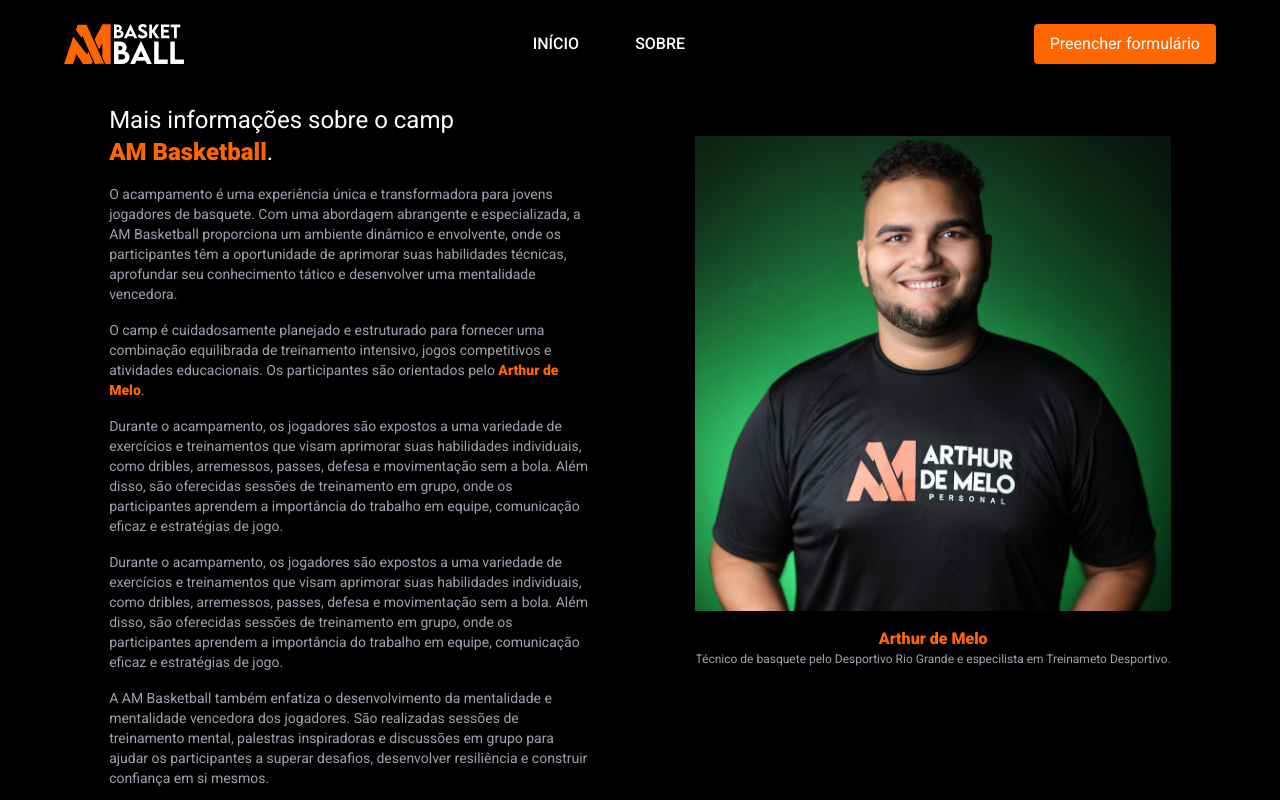
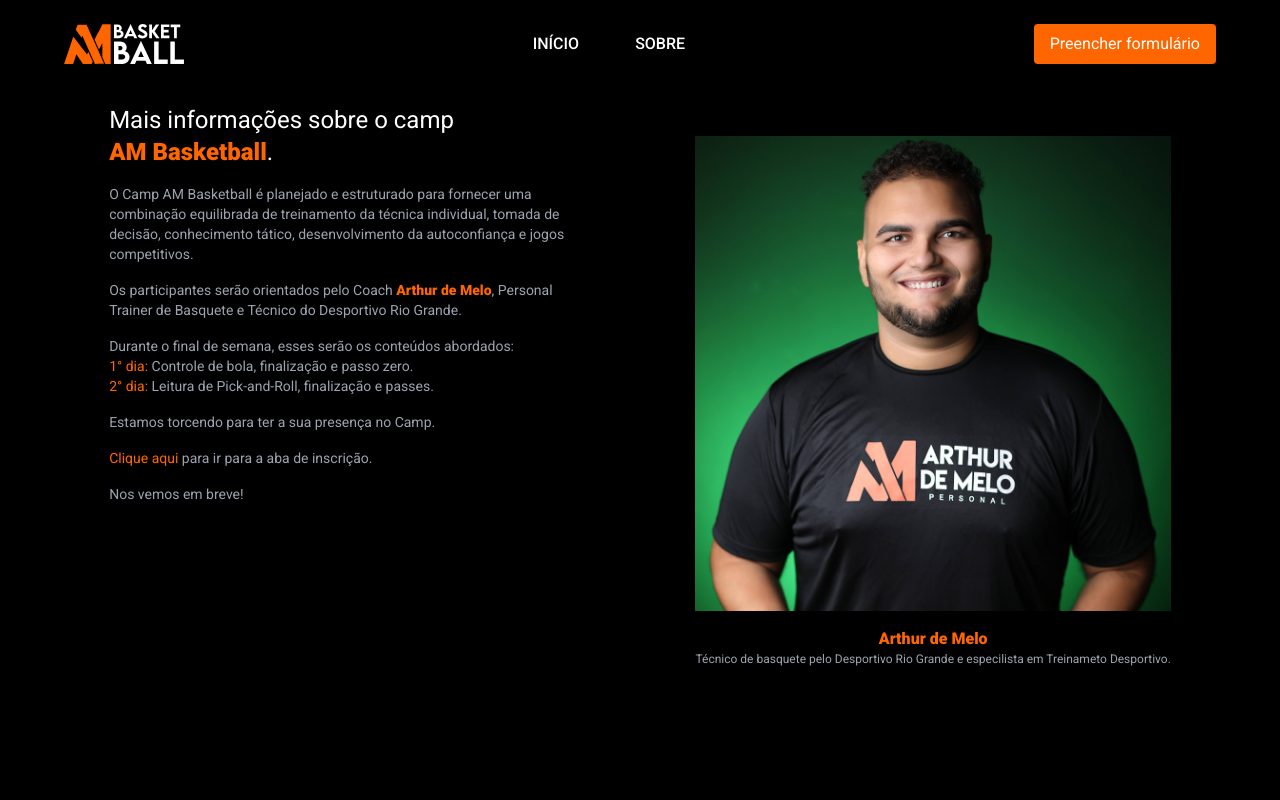
Before and after one commit to natanhermes/ambasketball, a Next.js app: page /about in a window 1280 px wide. Shown: the top 800 px of the page. Built offline with nearby package versions, Linux system fonts and the light colour scheme.

Commit message:
style: change site info data

```diff
--- a/src/components/homepage/AboutContainer.tsx
+++ b/src/components/homepage/AboutContainer.tsx
@@ -1,5 +1,6 @@
 import Image from 'next/image';
 import iamtudao from '../../../public/images/am-team/am-team-8.jpg';
+import Link from 'next/link';
 
 export function AboutContainer() {
   return (
@@ -18,20 +19,15 @@
               .
             </span>
           </p>
-
           <p className="text-base md:text-sm lg:max-w-[30rem] text-gray-400">
-            O acampamento é uma experiência única e transformadora para jovens
-            jogadores de basquete. Com uma abordagem abrangente e especializada,
-            a AM Basketball proporciona um ambiente dinâmico e envolvente, onde
-            os participantes têm a oportunidade de aprimorar suas habilidades
-            técnicas, aprofundar seu conhecimento tático e desenvolver uma
-            mentalidade vencedora.
+            O Camp AM Basketball é planejado e estruturado para fornecer uma
+            combinação equilibrada de treinamento da técnica individual, tomada
+            de decisão, conhecimento tático, desenvolvimento da autoconfiança e
+            jogos competitivos.
           </p>
 
           <p className="text-base md:text-sm lg:max-w-[30rem] text-gray-400">
-            O camp é cuidadosamente planejado e estruturado para fornecer uma
-            combinação equilibrada de treinamento intensivo, jogos competitivos
-            e atividades educacionais. Os participantes são orientados pelo{' '}
+            Os participantes serão orientados pelo Coach{' '}
             <a
               href="https://www.instagram.com/iamtudao"
               target="_blank"
@@ -40,34 +36,31 @@
               <span className="text-primary cursor-pointer">
                 <b>Arthur de Melo</b>
               </span>
-              .
             </a>
+            , Personal Trainer de Basquete e Técnico do Desportivo Rio Grande.
           </p>
 
           <p className="text-base md:text-sm lg:max-w-[30rem] text-gray-400">
-            Durante o acampamento, os jogadores são expostos a uma variedade de
-            exercícios e treinamentos que visam aprimorar suas habilidades
-            individuais, como dribles, arremessos, passes, defesa e movimentação
-            sem a bola. Além disso, são oferecidas sessões de treinamento em
-            grupo, onde os participantes aprendem a importância do trabalho em
-            equipe, comunicação eficaz e estratégias de jogo.
+            Durante o final de semana, esses serão os conteúdos abordados:
+            <br />
+            <span className="text-primary">1° dia:</span> Controle de bola,
+            finalização e passo zero.
+            <br />
+            <span className="text-primary">2° dia:</span> Leitura de
+            Pick-and-Roll, finalização e passes.
           </p>
 
           <p className="text-base md:text-sm lg:max-w-[30rem] text-gray-400">
-            Durante o acampamento, os jogadores são expostos a uma variedade de
-            exercícios e treinamentos que visam aprimorar suas habilidades
-            individuais, como dribles, arremessos, passes, defesa e movimentação
-            sem a bola. Além disso, são oferecidas sessões de treinamento em
-            grupo, onde os participantes aprendem a importância do trabalho em
-            equipe, comunicação eficaz e estratégias de jogo.
+            Estamos torcendo para ter a sua presença no Camp.
           </p>
-
           <p className="text-base md:text-sm lg:max-w-[30rem] text-gray-400">
-            A AM Basketball também enfatiza o desenvolvimento da mentalidade e
-            mentalidade vencedora dos jogadores. São realizadas sessões de
-            treinamento mental, palestras inspiradoras e discussões em grupo
-            para ajudar os participantes a superar desafios, desenvolver
-            resiliência e construir confiança em si mesmos.
+            <Link href="/form">
+              <span className="text-primary">Clique aqui</span>
+            </Link>{' '}
+            para ir para a aba de inscrição.
+          </p>
+          <p className="text-base md:text-sm lg:max-w-[30rem] text-gray-400">
+            Nos vemos em breve!
           </p>
         </div>
 
--- a/src/components/homepage/ConnectContainer.tsx
+++ b/src/components/homepage/ConnectContainer.tsx
@@ -19,6 +19,7 @@
 import amTeam19 from '../../../public/images/am-team/am-team-19.jpg';
 import amTeam20 from '../../../public/images/am-team/am-team-20.jpg';
 import Slider from '../Slider';
+import Link from 'next/link';
 
 const amTeamImages = [
   amTeam1,
@@ -56,19 +57,16 @@
         </p>
 
         <p className="text-base md:w-[40rem] mt-4 text-gray-400">
-          O acampamento mediado pela AM Basketball é uma experiência única e
-          transformadora para jovens jogadores de basquete. Com uma abordagem
-          abrangente e especializada, a AM Basketball proporciona um ambiente
-          dinâmico e envolvente, onde os participantes têm a oportunidade de
-          aprimorar suas habilidades técnicas, aprofundar seu conhecimento
-          tático e desenvolver uma mentalidade vencedora.
+          O Camp é uma experiência única para jovens jogadores de basquete.
+          Abordando alguns aspectos do jogo, a AM Basketball proporciona treinos
+          dinâmicos, buscando a evolução do basquete de seus participantes.{' '}
         </p>
 
         <div className="mt-4 flex items-center cursor-pointer gap-2 text-icons hover:text-primary">
-          <a href="/about" className="flex flex-row gap-2">
+          <Link href="/about" className="flex flex-row gap-2">
             <ArrowRightCircleIcon className="h-6" />{' '}
             <span>Saiba mais sobre</span>
-          </a>
+          </Link>
         </div>
       </div>
     </div>
```
